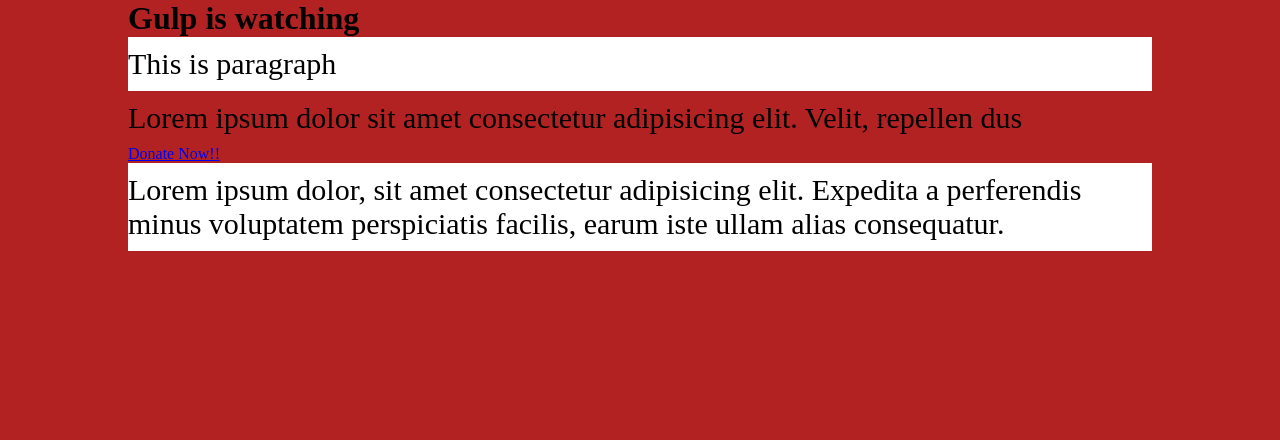
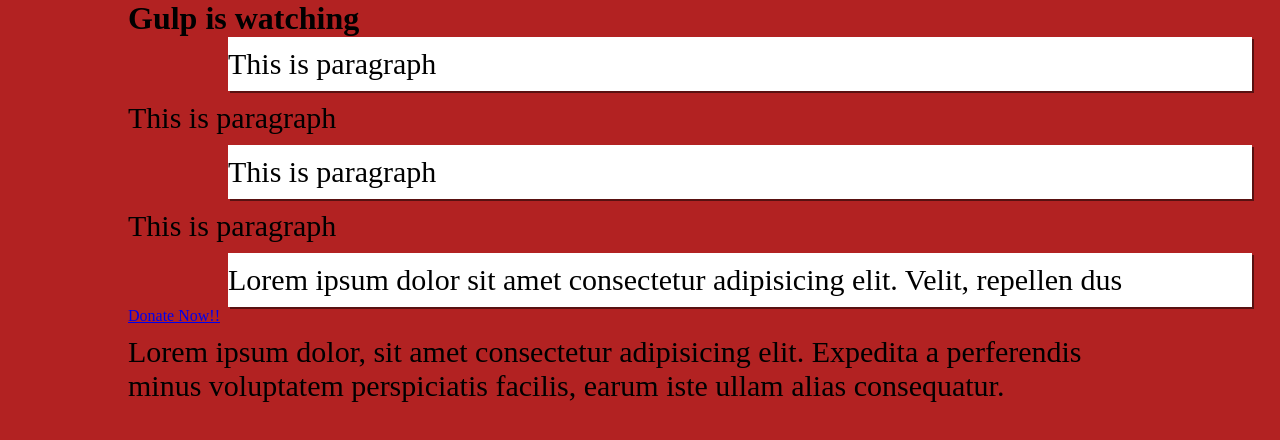
Before and after one commit to shamsadanam/gulp-setup, a website: page src/index.html in a window 1280 px wide. Drawn offline with nearby package versions, Linux system fonts and the light colour scheme; files that its build step writes are made by us from their sources.

Commit message:
gulp practice

```diff
--- a/src/index.html
+++ b/src/index.html
@@ -8,6 +8,9 @@
   </head>
   <body>
     <h1>Gulp is watching</h1>
+    <p>This is paragraph</p>
+    <p>This is paragraph</p>
+    <p>This is paragraph</p>
     <p>This is paragraph</p>
     <p>
       Lorem ipsum dolor sit amet consectetur adipisicing elit. Velit, repellen
--- a/src/scss/main.scss
+++ b/src/scss/main.scss
@@ -10,12 +10,17 @@ body {
   height: 100vh;
   width: 80%;
   margin: auto;
+  display: flex;
+  flex-direction: column;
 }
 
 p {
   font-size: 30px;
   padding: 10px 0;
+
   &:nth-of-type(2n + 1) {
     background-color: #fff;
+    box-shadow: 2px 2px rgba(0, 0, 0, 0.5);
+    transform: translateX(100px);
   }
 }
```
Also changed, not shown: gulpfile.js (+5 -3 lines), package.json (+6 -4 lines), 2 other files.
